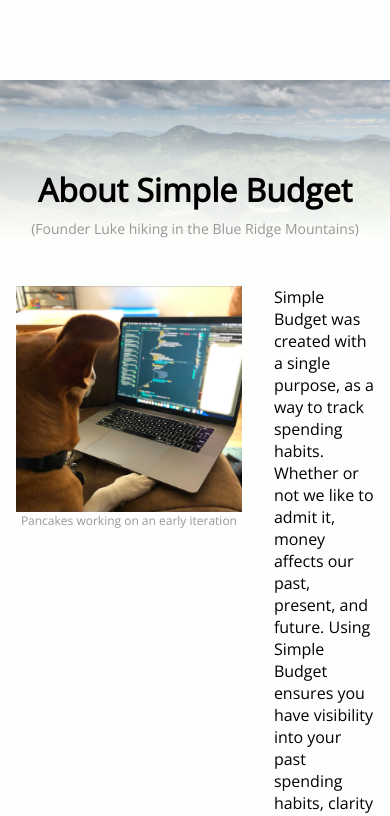
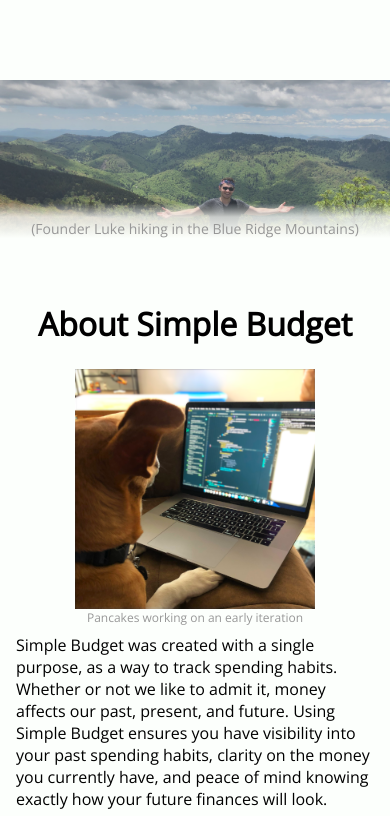
Before and after one commit to lzbrady/simple-budget-site, a Gatsby site: page /about in a window 390 px wide. Shown: the top 816 px of the page. Built offline with nearby package versions, Linux system fonts and the light colour scheme; Gatsby itself is replaced by a stand-in of ours; some icons are missing.

Commit message:
Mobile page optimization

```diff
--- a/src/components/Button.js
+++ b/src/components/Button.js
@@ -6,7 +6,7 @@
 
 export default function Button({ inverse, style, text, to }) {
     return (
-        <StyledButton inverse={inverse} style={style} to={to}>
+        <StyledButton inverse={inverse ? 1 : 0} style={style} to={to}>
             {text}
         </StyledButton>
     );
--- a/src/pages/about.js
+++ b/src/pages/about.js
@@ -6,7 +6,7 @@
 
 import { colors } from 'BaseTheme';
 
-export default function About({}) {
+export default function About() {
     return (
         <MainLayout
             HeroComponent={
@@ -15,18 +15,19 @@
                     <StaticImage alt="About Us" src="../../static/images/about.jpg" layout="fullWidth" height={128} />
 
                     <HeroContentContainer>
-                        <HeroTitle>About Simple Budget</HeroTitle>
                         <HeroSubtitle>(Founder Luke hiking in the Blue Ridge Mountains)</HeroSubtitle>
                     </HeroContentContainer>
                 </HeroHeader>
             }
         >
             <Section>
+                <Title>About Simple Budget</Title>
+
                 <Row>
-                    <div>
+                    <ImageContainer>
                         <StaticImage alt="App Screenshot One" src="../../static/images/Pancakes.png" width={240} />
                         <Caption>Pancakes working on an early iteration</Caption>
-                    </div>
+                    </ImageContainer>
 
                     <Content>
                         <BodyText>
@@ -81,7 +82,8 @@
 
 const Content = styled.div`
     flex: 1;
-    margin-left: 32px;
+    margin: 8px 0px;
+    min-width: 240px;
 `;
 
 const HeroHeaderBG = styled.div`
@@ -106,7 +108,7 @@
     background: linear-gradient(0deg, rgb(252, 255, 251) 0%, rgb(252, 255, 251, 75%) 60%, rgb(252, 255, 251, 0%));
     opacity: 1;
     z-index: 20;
-    padding-top: 32px;
+    padding-top: 16px;
 `;
 
 const HeroHeader = styled.div`
@@ -121,13 +123,15 @@
     font-size: 14px;
 `;
 
-const HeroTitle = styled.h1`
-    margin: 32px 0px 8px;
+const ImageContainer = styled.div`
+    margin: 0px 16px;
 `;
 
 const Row = styled.div`
     display: flex;
     flex-direction: row;
+    flex-wrap: wrap;
+    justify-content: center;
 `;
 
 const Section = styled.div`
--- a/src/pages/contact.js
+++ b/src/pages/contact.js
@@ -6,7 +6,7 @@
 
 import { colors } from 'BaseTheme';
 
-export default function Contact({}) {
+export default function Contact() {
     return (
         <MainLayout>
             <Container>
--- a/src/pages/why-simple-budget.js
+++ b/src/pages/why-simple-budget.js
@@ -5,7 +5,7 @@
 
 import { colors } from 'BaseTheme';
 
-export default function WhySimpleBudget({}) {
+export default function WhySimpleBudget() {
     return (
         <MainLayout>
             <Section>
```
Also changed, not shown: src/pages/index.js (+13 -5 lines).
